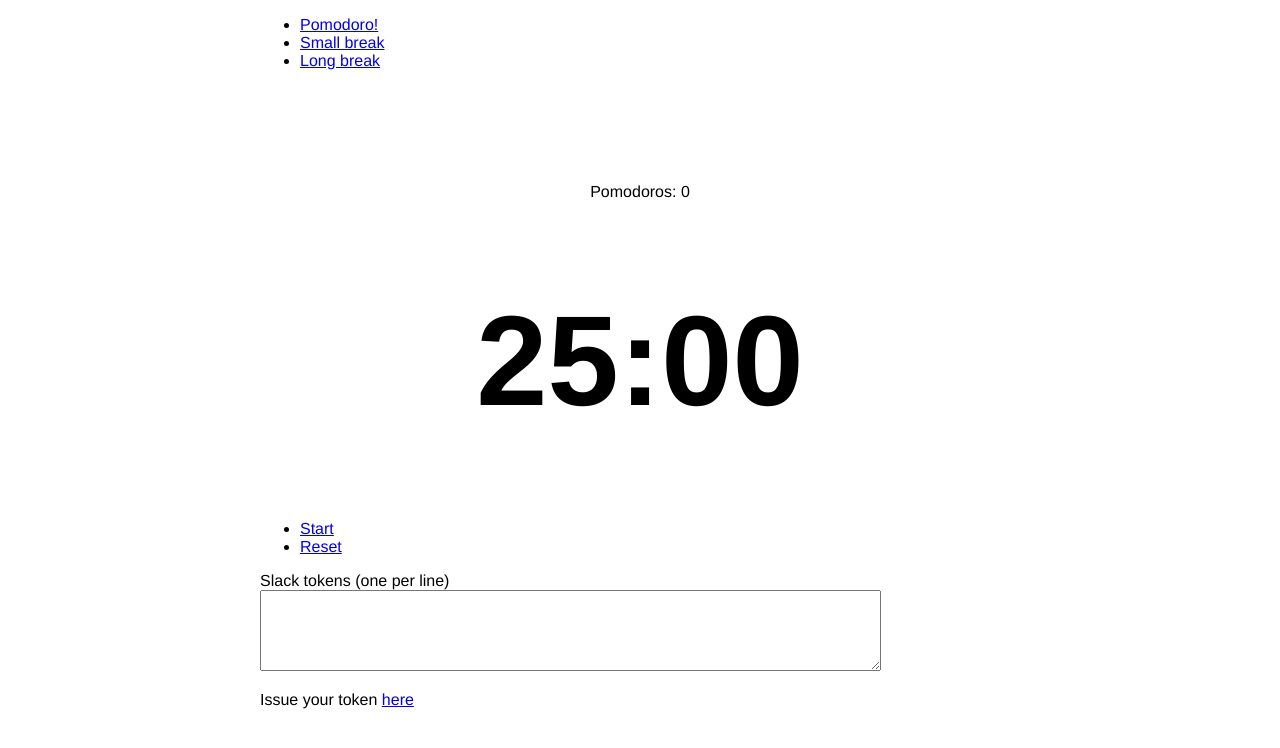
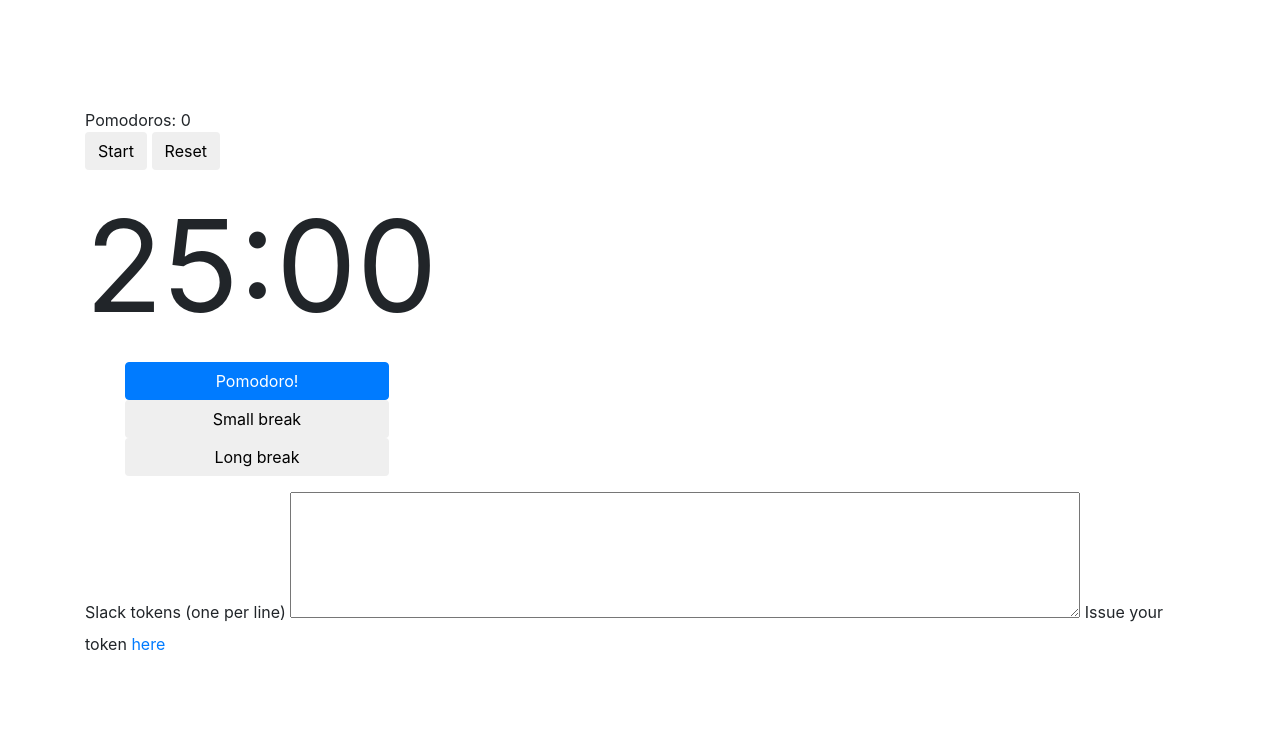
Before and after one commit to neilvcarvalho/pomodoro, a plain HTML site: page pomodoro.html in a window 1280 px wide. Drawn offline with nearby package versions, Linux system fonts and the light colour scheme.

Commit message:
Install bootstrap

```diff
--- a/pomodoro.css
+++ b/pomodoro.css
@@ -1,6 +1,3 @@
-body {
-  font-family: Helvetica, Arial, sans-serif
-}
 #clock {
   font-size: 8em;
 }
@@ -8,12 +5,16 @@ body {
   padding: 30px 0;
   font-size: 2em;
 }
-#container {
-  margin: 0 auto;
-  width: 760px;
+
+#timers ul {
+  list-style: none;
 }
-#clock, #desc, #pomodoros {
-  text-align: center;
+
+#clock-container {
+  width: 19em;
+}
+#clock-container button {
+  width:  100%;
 }
 
 #stop_timer {
--- a/pomodoro.html
+++ b/pomodoro.html
@@ -1,36 +1,43 @@
 <!DOCTYPE html>
-<html>
+<html lang="en">
 <head>
   <title>Pomodoro Web</title>
   <meta charset="UTF-8">
+  <meta name="viewport" content="width=device-width, initial-scale=1, shrink-to-fit=no">
+  <link rel="stylesheet" href="https://maxcdn.bootstrapcdn.com/bootstrap/4.0.0/css/bootstrap.min.css" integrity="sha384-Gn5384xqQ1aoWXA+058RXPxPg6fy4IWvTNh0E263XmFcJlSAwiGgFAW/dAiS6JXm" crossorigin="anonymous">
   <link rel="stylesheet" type="text/css" href="pomodoro.css">
 </head>
 <body>
-  <div id="container">
-    <nav id="timers">
-      <ul>
-        <li id="pomodoro"><a href="javascript:pomodoro();">Pomodoro!</a></li>
-        <li id="small_break"><a href="javascript:smallPomodoroBreak();">Small break</a></li>
-        <li id="long_break"><a href="javascript:longPomodoroBreak();">Long break</a></li>
-      </ul>
-    </nav>
+  <div class="container">
     <div id="desc">&nbsp;</div>
     <div id="pomodoros">Pomodoros: 0</div>
-    <h1 id="clock">25:00</h1>
     <nav id="actions">
-      <ul>
-        <li id="stop_timer"><a href="javascript:stopPomodoroTimer()">Stop</a></li>
-        <li id="start_timer"><a href="javascript:startPomodoroTimer();">Start</a></li>
-        <li id="reset_timer"><a href="javascript:resetPomodoroTimer()">Reset</a></li>
-      <ul>
+      <button class="btn btn-default" id="stop_timer">Stop</button>
+      <button class="btn btn-default" id="start_timer">Start</button>
+      <button class="btn btn-default" id="reset_timer">Reset</button>
     </nav>
+    <div id="clock-container">
+      <div id="clock">25:00</div>
+      <nav id="timers">
+        <ul>
+          <li><button class="btn btn-primary" id="pomodoro">Pomodoro!</button></li>
+          <li><button class="btn btn-default" id="small_break">Small break</button></li>
+          <li><button class="btn btn-default" id="long_break">Long break</button></li>
+        </ul>
+      </nav>
+    </div>
 
-    <label for="token">Slack tokens (one per line)</label>
-    <textarea name="token" id="token" cols="75" rows="5"></textarea>
-    <p>Issue your token <a href="https://api.slack.com/legacy/custom-integrations/legacy-tokens" target="_blank">here</a></p>
+    <div id="settings">
+      <label for="token">Slack tokens (one per line)</label>
+      <textarea name="token" id="token" cols="75" rows="5"></textarea>
+      Issue your token <a href="https://api.slack.com/legacy/custom-integrations/legacy-tokens" target="_blank">here</a>
+    </div>
   </div>
 
+
   <script src="https://code.jquery.com/jquery-3.4.1.min.js"></script>
+  <script src="https://cdnjs.cloudflare.com/ajax/libs/popper.js/1.12.9/umd/popper.min.js" integrity="sha384-ApNbgh9B+Y1QKtv3Rn7W3mgPxhU9K/ScQsAP7hUibX39j7fakFPskvXusvfa0b4Q" crossorigin="anonymous"></script>
+  <script src="https://maxcdn.bootstrapcdn.com/bootstrap/4.0.0/js/bootstrap.min.js" integrity="sha384-JZR6Spejh4U02d8jOt6vLEHfe/JQGiRRSQQxSfFWpi1MquVdAyjUar5+76PVCmYl" crossorigin="anonymous"></script>
   <script type="text/javascript" src="pomodoro.js"></script>
 </body>
 </html>
--- a/pomodoro.js
+++ b/pomodoro.js
@@ -149,4 +149,10 @@ $(function(){
   $("#token").on("change", function() {
     localStorage.setItem("slackToken", $(this).val());
   });
+  $("#pomodoro").on("click", function() { pomodoro() });
+  $("#small_break").on("click", function() { smallPomodoroBreak() });
+  $("#long_break").on("click", function() { longPomodoroBreak() });
+  $("#stop_timer").on("click", function() { stopPomodoroTimer() });
+  $("#start_timer").on("click", function() { startPomodoroTimer() });
+  $("#reset_timer").on("click", function() { resetPomodoroTimer() });
 });
```
